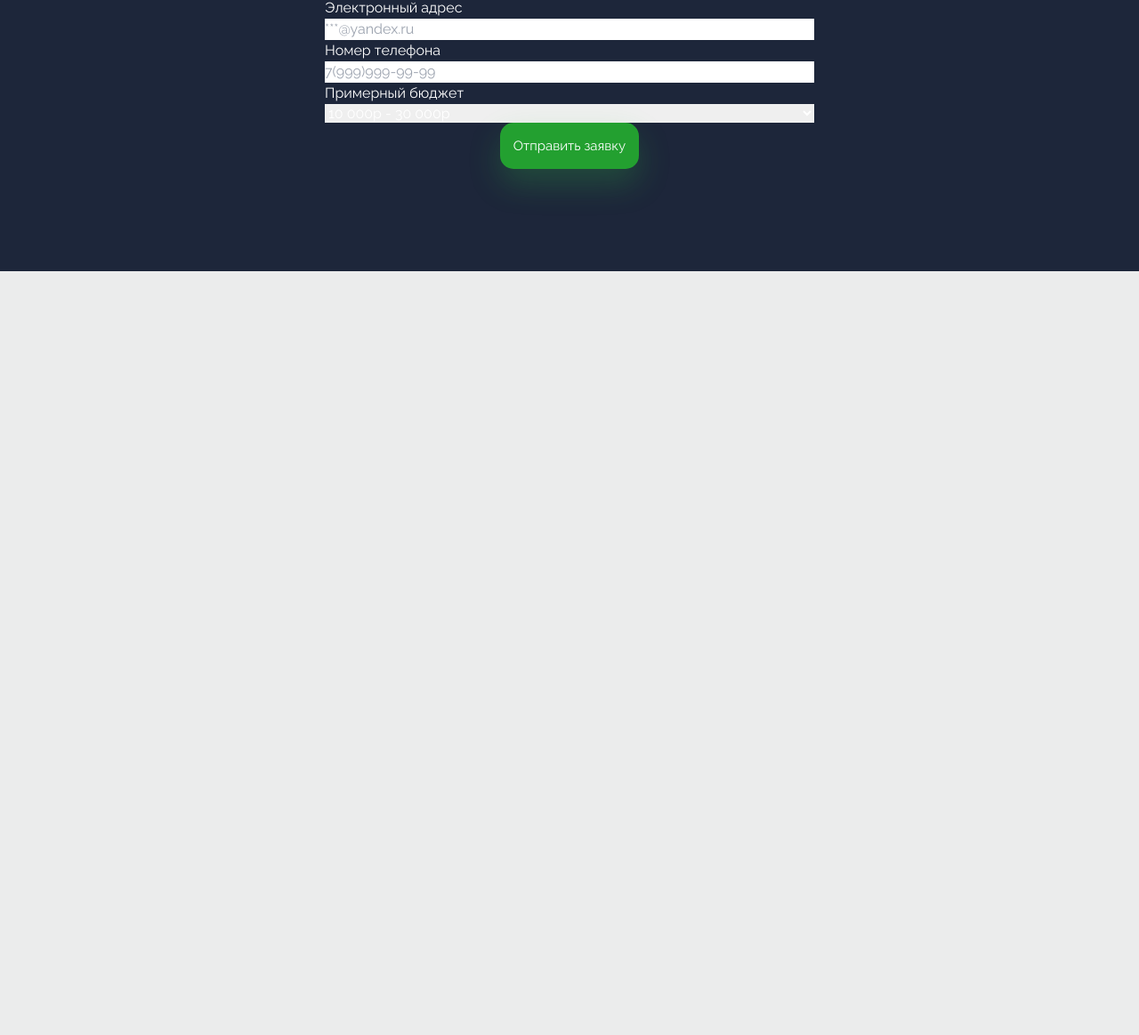
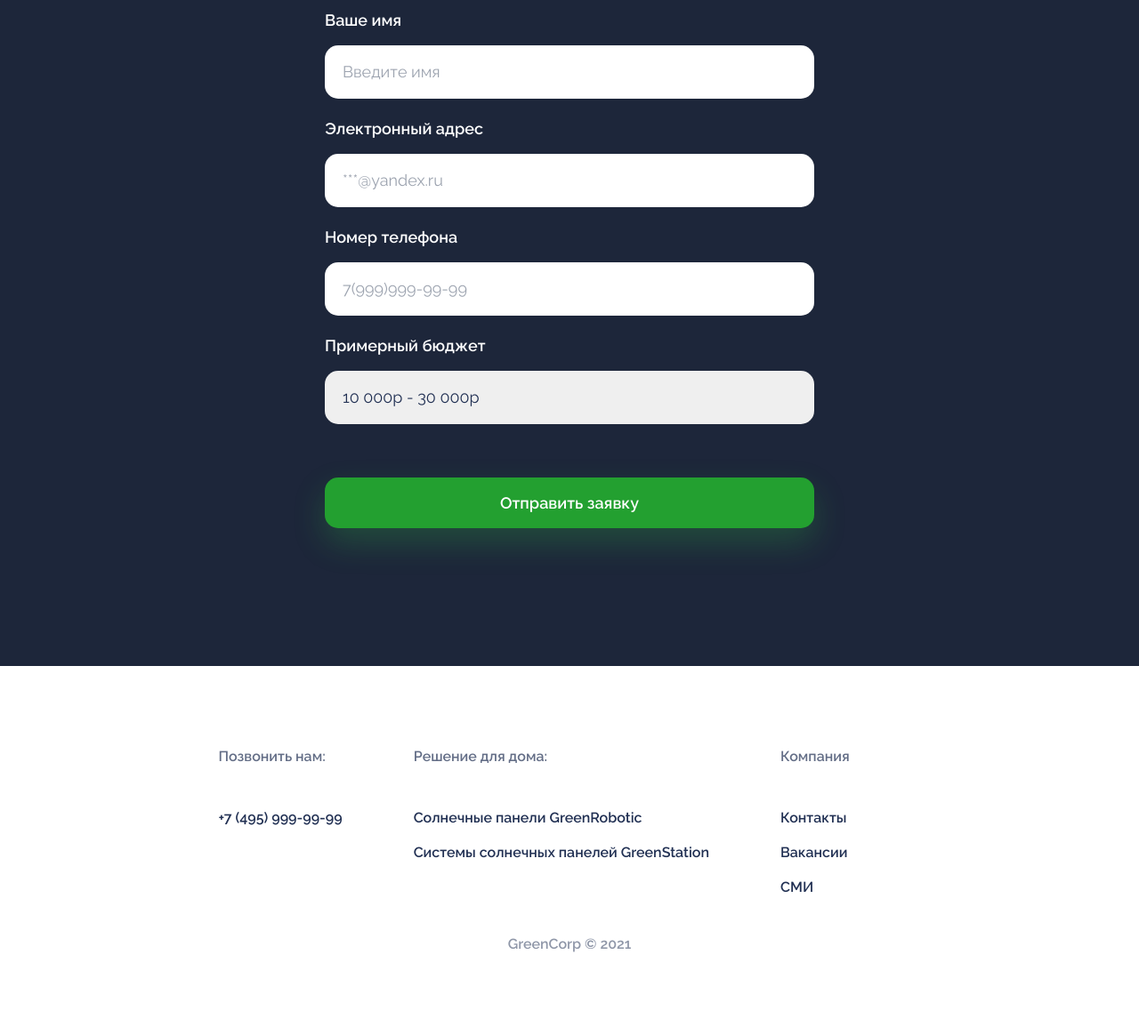
Before and after one commit to Musagigi/layout5, a website built with Vite: page src/index.html in a window 1280 px wide. Shown: the part 1142-2306 px from the top of the page at 89% size. Before the commit the page ends 1447 px from the top, so only its background shows below. Built offline with nearby package versions, Linux system fonts and the light colour scheme.

Commit message:
закончил урок 5

```diff
--- a/src/css/main.css
+++ b/src/css/main.css
@@ -4,7 +4,6 @@
 @tailwind variants;
 
 body {
-	background-color: rgb(235, 236, 236);
 	font-family: "Raleway", sans-serif;
 	margin: 0;
 	color: #213053;
@@ -16,6 +15,10 @@ body {
 	justify-content: space-between;
 	align-items: center;
 	color: #213053;
+	background-color: rgb(235, 236, 236);
+	position: sticky;
+	top: 0;
+	z-index: 1;
 }
 
 .header__logo {
@@ -37,6 +40,12 @@ button {
 	cursor: pointer;
 	box-shadow: 0 16px 36px rgb(52 213 68 / 22%);
 	padding: 15px;
+	transition: background-color, 0.3s ease-in;
+}
+
+button:hover {
+	background-color: #f6980c;
+	box-shadow: rgba(246 152 12 / 20%);
 }
 
 .btns button {
@@ -83,8 +92,16 @@ button {
 }
 
 .about__sun-image {
+	display: inline-block;
 	width: 100px;
 	height: 100px;
+	animation: rotation 10s linear infinite;
+}
+
+@keyframes rotation {
+	100% {
+		transform: rotate(360deg);
+	}
 }
 
 .about__image {
@@ -101,6 +118,36 @@ button {
 	display: flex;
 	justify-content: center;
 	align-items: center;
+}
+
+.form form {
+	display: grid;
+	gap: 20px;
+	margin-top: 60px;
+}
+
+.form label {
+	font-size: 18px;
+	font-weight: 600;
+	margin-bottom: 15px;
+}
+
+.form input,
+.form select {
+	font-size: 18px;
+	color: #213053;
+	height: 60px;
+	padding: 0 20px;
+	border-radius: 15px;
+	border: none;
+}
+
+select {
+	appearance: none;
+}
+
+input {
+	outline: none;
 }
 
 .form__container {
@@ -126,6 +173,47 @@ button {
 }
 
 .form__submit {
+	font-size: 18px;
+	font-weight: 600;
+	margin: 40px 0;
 	background-color: #23a030;
 }
 /* FORM END */
+
+/* FOOOTER */
+footer {
+	padding: 90px 20px;
+	font-size: 16px;
+	font-weight: 600;
+}
+
+.footer__container {
+	display: flex;
+	justify-content: center;
+}
+
+.footer__copyright {
+	margin-top: 40px;
+	text-align: center;
+	opacity: 0.5;
+}
+
+.footer__group {
+	margin-right: 80px;
+}
+
+.footer__group h3 {
+	font-size: 16px;
+	opacity: 0.7;
+	margin-bottom: 30px;
+}
+
+.footer__links {
+	display: flex;
+	flex-direction: column;
+}
+
+.footer__links a {
+	margin-top: 15px;
+}
+/* END FOOOTER */
--- a/src/index.html
+++ b/src/index.html
@@ -77,6 +77,33 @@
 					</form>
 				</div>
 			</section>
+			<footer>
+				<div class="footer__container">
+					<div class="footer__group">
+						<h3>Позвонить нам:</h3>
+						<div class="footer__links">
+							<a href="#">+7 (495) 999-99-99</a>
+						</div>
+					</div>
+					<div class="footer__group">
+						<h3>Решение для дома:</h3>
+						<div class="footer__links">
+							<a href="#">Солнечные панели GreenRobotic</a>
+							<a href="#">Системы солнечных панелей GreenStation</a>
+						</div>
+					</div>
+					<div class="footer__group">
+						<h3>Компания</h3>
+						<div class="footer__links">
+							<a href="#">Контакты</a>
+							<a href="#">Вакансии</a>
+							<a href="#">СМИ</a>
+						</div>
+					</div>
+				</div>
+				<div class="footer__copyright">GreenCorp © 2021</div>
+				<div class="loader"></div>
+			</footer>
 		</div>
 	</body>
 </html>
```
